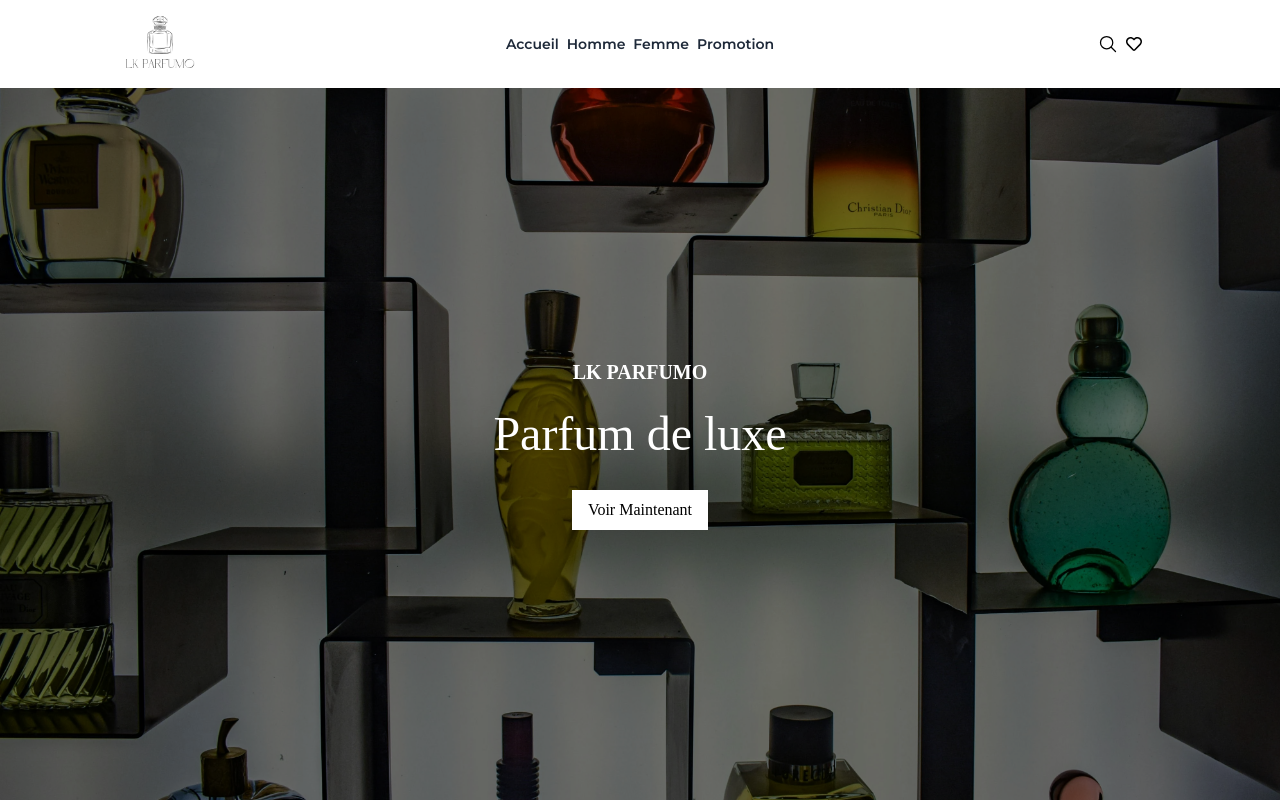
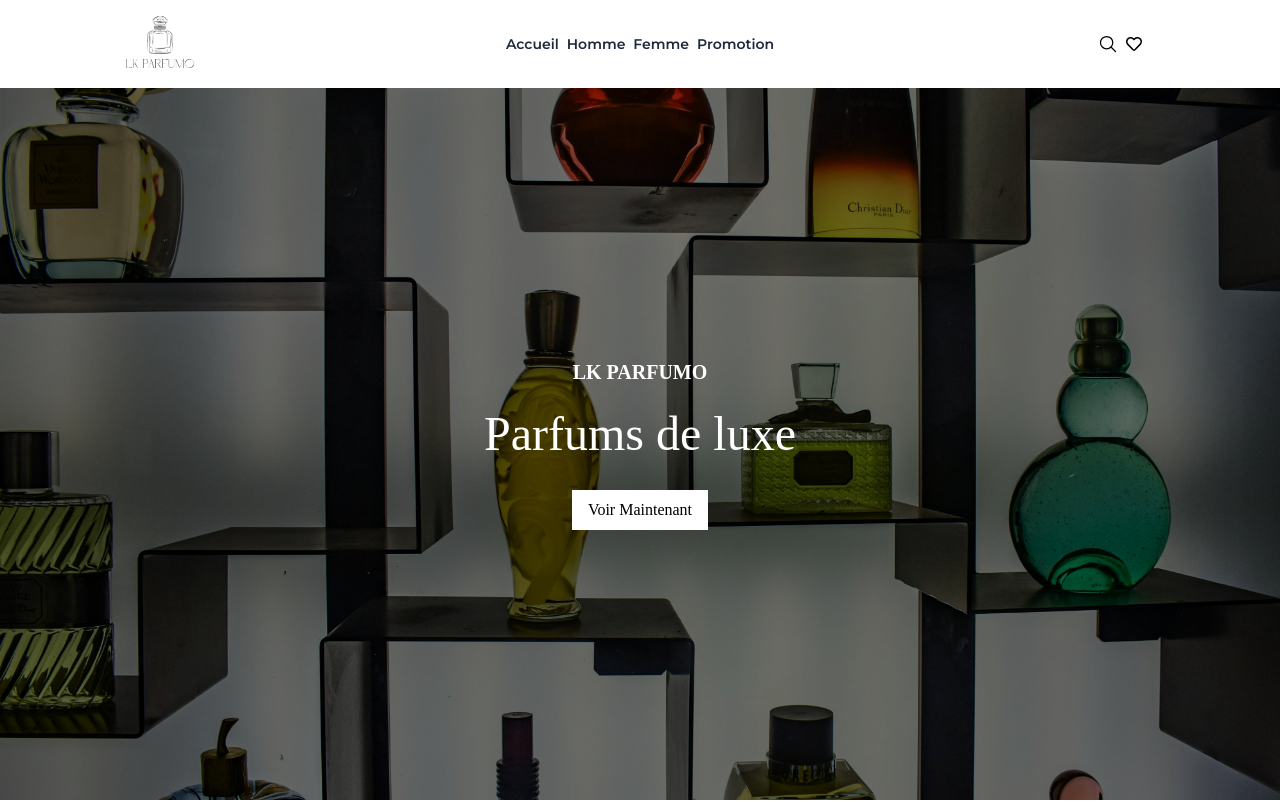
Before and after one commit to chtiwa/parfume-store, a React (Vite) app: page / in a window 1280 px wide. Shown: the top 802 px of the page. Built offline with nearby package versions, Linux system fonts and the light colour scheme; no server answers; a web font is replaced by a local one.

Commit message:
fixed ImageContainer bug

```diff
--- a/src/pages/home/Hero.tsx
+++ b/src/pages/home/Hero.tsx
@@ -13,7 +13,6 @@ const Hero = () => {
         setActiveIndex(0)
       }
     }, 10000)
-    console.log(activeIndex)
     return () => clearInterval(timer)
   }, [activeIndex])
 
@@ -27,7 +26,7 @@ const Hero = () => {
         <h3 className="text-lg sm:text-xl mb-6 font-bold altfont">
           LK PARFUMO
         </h3>
-        <h1 className="text-3xl sm:text-5xl mb-4 altfont">Parfum de luxe</h1>
+        <h1 className="text-3xl sm:text-5xl mb-4 altfont">Parfums de luxe</h1>
         <button
           className="px-4 py-2 bg-white text-black mt-4 hover:bg-black hover:border-white hover:text-white cursor-pointer transition duration-300 altfont"
           onClick={() => navigate("/homme")}
--- a/src/pages/product/ImageContainer.tsx
+++ b/src/pages/product/ImageContainer.tsx
@@ -20,8 +20,9 @@ const ImageContainer = ({ images }: ImageContainerI) => {
     return () => clearInterval(timer)
   }, [active])
 
-  const handleMouseMove = (e) => {
-    const bounds = imgRef.current.getBoundingClientRect()
+  const handleMouseMove = (e: any) => {
+    // @ts-ignore
+    const bounds = imgRef?.current?.getBoundingClientRect()
     const x = e.clientX - bounds.left
     const y = e.clientY - bounds.top
     const xPercent = (x / bounds.width) * 100
```
